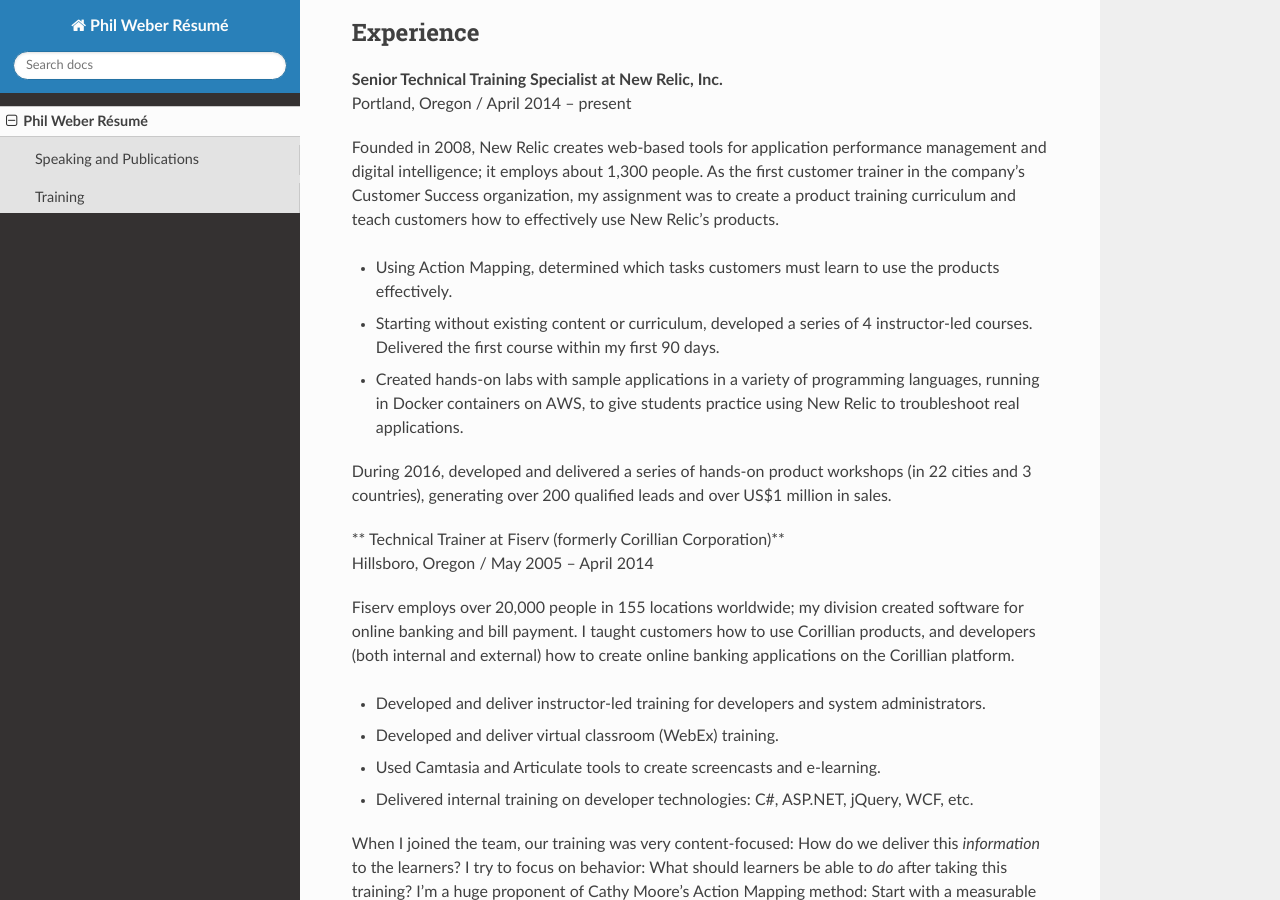
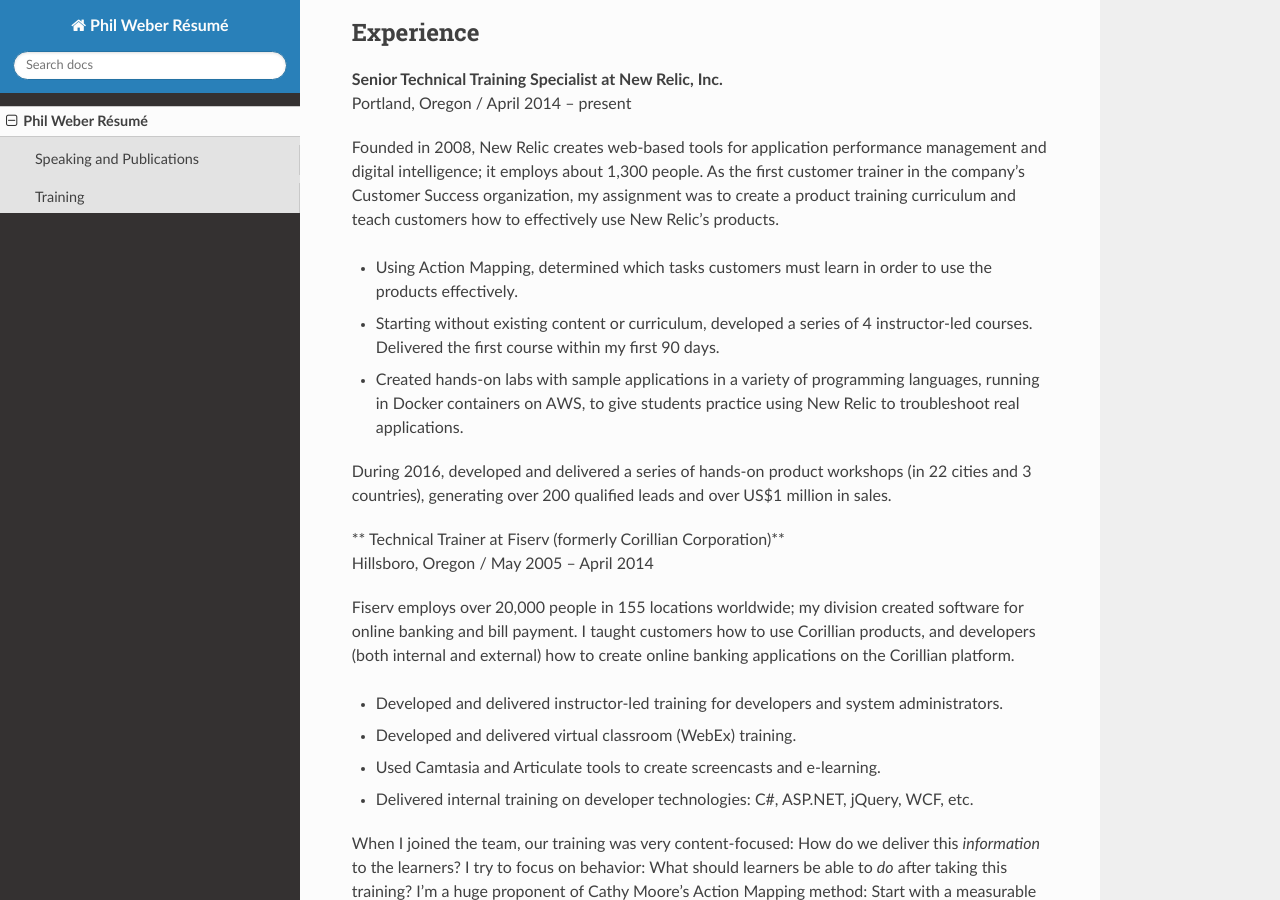
Before and after one commit to philweber/resume, an MkDocs documentation site: the page built from docs/index.md, in a window 1280 px wide and 900 px high, scrolled down 417 px. Built offline with MkDocs 1.6.1, drawn with Linux system fonts in a browser that asks for light colours; nearby versions of some CDN libraries; old or Windows-style settings are respelled for this version of MkDocs.

Commit message:
Minor edit

```diff
--- a/docs/index.md
+++ b/docs/index.md
@@ -15,7 +15,7 @@ Portland, Oregon / April 2014 – present
 
 Founded in 2008, New Relic creates web-based tools for application performance management and digital intelligence; it employs about 1,300 people. As the first customer trainer in the company’s Customer Success organization, my assignment was to create a product training curriculum and teach customers how to effectively use New Relic’s products.
 
-* Using Action Mapping, determined which tasks customers must learn to use the products effectively.
+* Using Action Mapping, determined which tasks customers must learn in order to use the products effectively.
 * Starting without existing content or curriculum, developed a series of 4 instructor-led courses. Delivered the first course within my first 90 days.
 * Created hands-on labs with sample applications in a variety of programming languages, running in Docker containers on AWS, to give students practice using New Relic to troubleshoot real applications.
 
@@ -26,9 +26,9 @@ Hillsboro, Oregon / May 2005 – April 2014
 
 Fiserv employs over 20,000 people in 155 locations worldwide; my division created software for online banking and bill payment. I taught customers how to use Corillian products, and developers (both internal and external) how to create online banking applications on the Corillian platform.
 
-* Developed and deliver instructor-led training for developers and system administrators.
+* Developed and delivered instructor-led training for developers and system administrators.
 
-* Developed and deliver virtual classroom (WebEx) training.
+* Developed and delivered virtual classroom (WebEx) training.
 
 * Used Camtasia and Articulate tools to create screencasts and e-learning.
 
```
